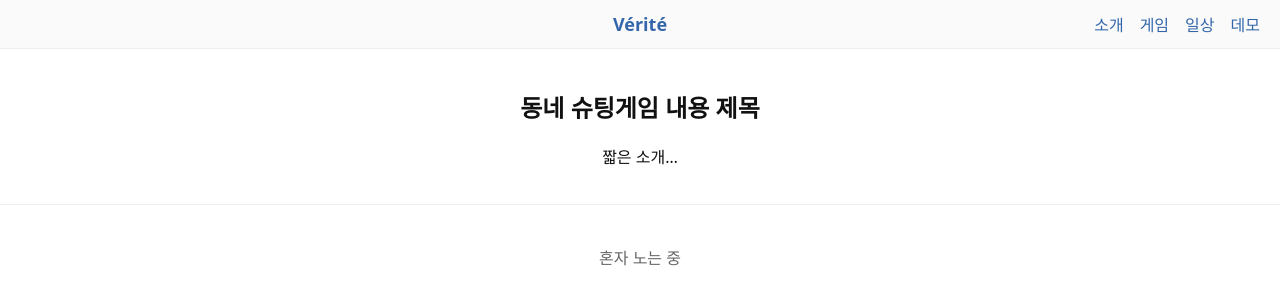
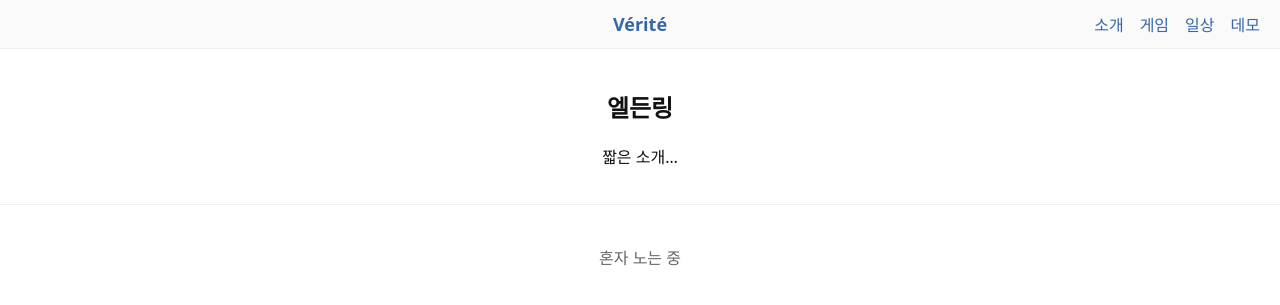
Before and after one commit to slivermouse1316/gegurockG, a Jekyll site: the page built from _games/2025-09-08-mygame.md, in a window 1280 px wide. Shown: the top 305 px of the page. Built offline with Jekyll 4.4.1, drawn with Linux system fonts in a browser that asks for light colours.

Commit message:
Update _games/2025-09-08-mygame.md

```diff
--- a/_games/2025-09-08-mygame.md
+++ b/_games/2025-09-08-mygame.md
@@ -4,6 +4,6 @@ title: 동네 슈팅게임
 date: 2025-09-08 11:00:00 +0900
 hide_title: true # 필요 시: 본문 첫 H1만 보이게
 ---
-# 동네 슈팅게임 내용 제목
+# 엘든링
 
 짧은 소개…
```
